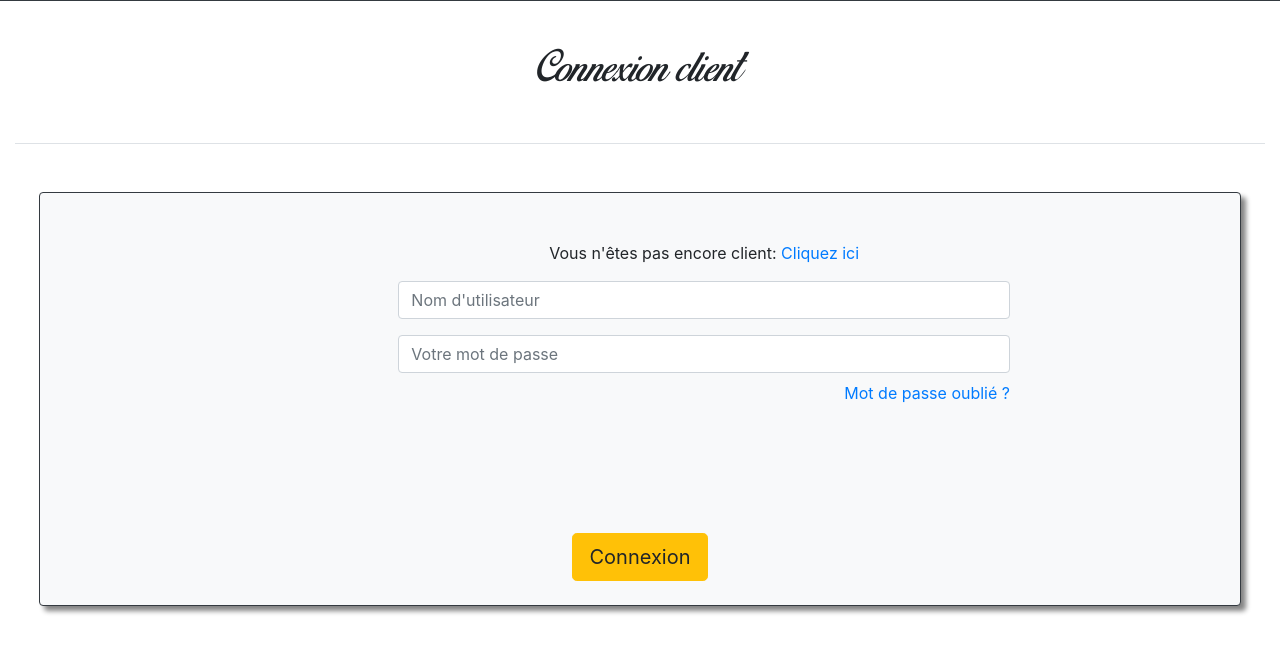
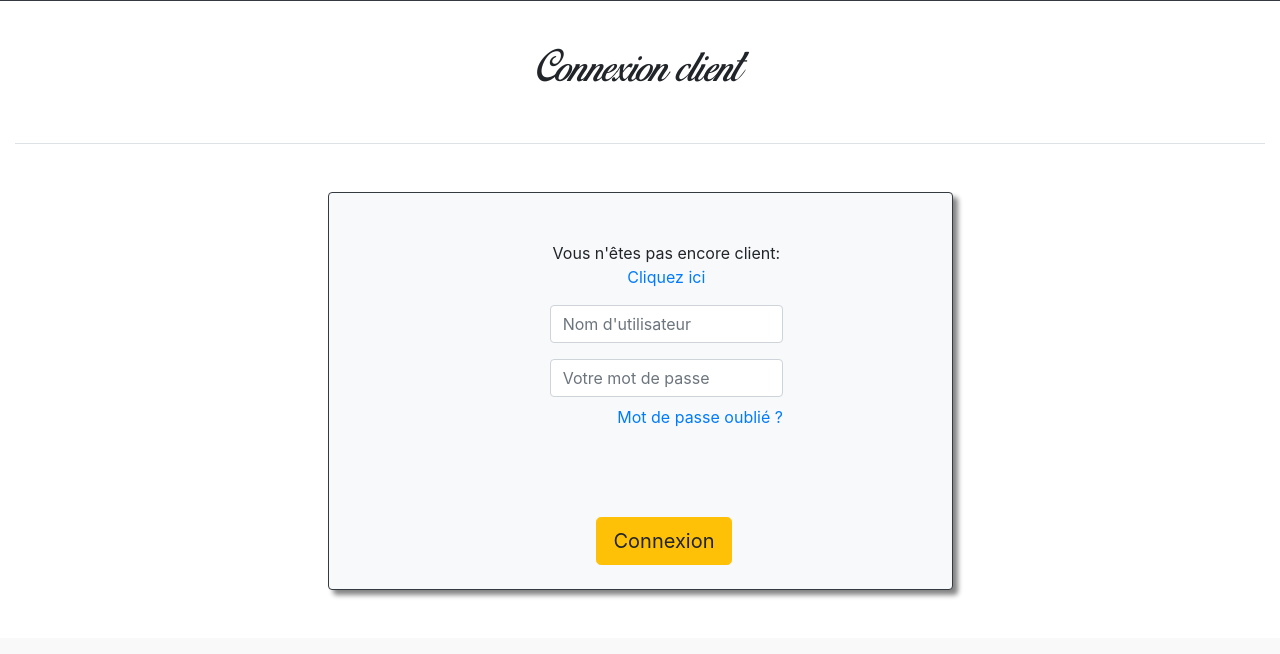
Before and after one commit to BrunoStudi/delicesSandrine, a Symfony app: template templates/security/login.html.twig in a window 1280 px wide. Shown: the part 175-829 px from the top of the page. After the commit the page ends 773 px from the top, so only its background shows below. Run offline with Twig, Linux system fonts and the light colour scheme; the template is opened without the code that fills it, so the values that code supplies are empty; some libraries are stand-ins or nearby versions.

Commit message:
modification largeur form du login

```diff
--- a/templates/security/login.html.twig
+++ b/templates/security/login.html.twig
@@ -15,8 +15,8 @@
     {% endif %}
 
     <h1 class="border-bottom h3 my-5 pb-5 font-weight-normal text-center" id="accroche">Connexion client</h1>
-    <div class="rounded border border-dark bg-light pt-5 pb-4 mx-4" id="shadow">
-        <div class="form-group row mx-auto col-10 col-md-8">
+    <div class="rounded border border-dark bg-light pt-5 pb-4 col-10 col-md-6 mx-auto" id="shadow">
+        <div class="form-group row mx-auto col-10 col-md-7">
             <label for="inputUsername" class="col-sm-2 col-form-label"></label>
             <div class="col-sm-10">
                 <p class="text-center">Vous n'êtes pas encore client: <a href="register">Cliquez ici</a></p>
@@ -24,7 +24,7 @@
                 class="form-control" placeholder="Nom d'utilisateur">
             </div>
         </div>
-        <div class="form-group row mx-auto col-10 col-md-8">
+        <div class="form-group row mx-auto col-10 col-md-7">
             <label for="inputPassword" class="col-sm-2 col-form-label"></label>
             <div class="col-sm-10 mb-5">
                 <input type="password" name="password" id="inputPassword" class="form-control"
@@ -32,15 +32,15 @@
                 <p class="text-right mt-2"><a href="#">Mot de passe oublié ?</a></p>
             </div>
         </div>
+        <div class="text-center">
+            <button class="btn btn-lg btn-warning mt-2 ml-5" type="submit">
+                Connexion
+            </button>
+        </div>
 
         <input type="hidden" name="_csrf_token"
            value="{{ csrf_token('authenticate') }}"
         >
-        <div class="text-center">
-            <button class="btn btn-lg btn-warning mt-5" type="submit">
-                Connexion
-            </button>
-        </div>
     </div>
     <br/><br/>
 
```
Also changed, not shown: templates/article/index.html.twig (+6 -6 lines).
